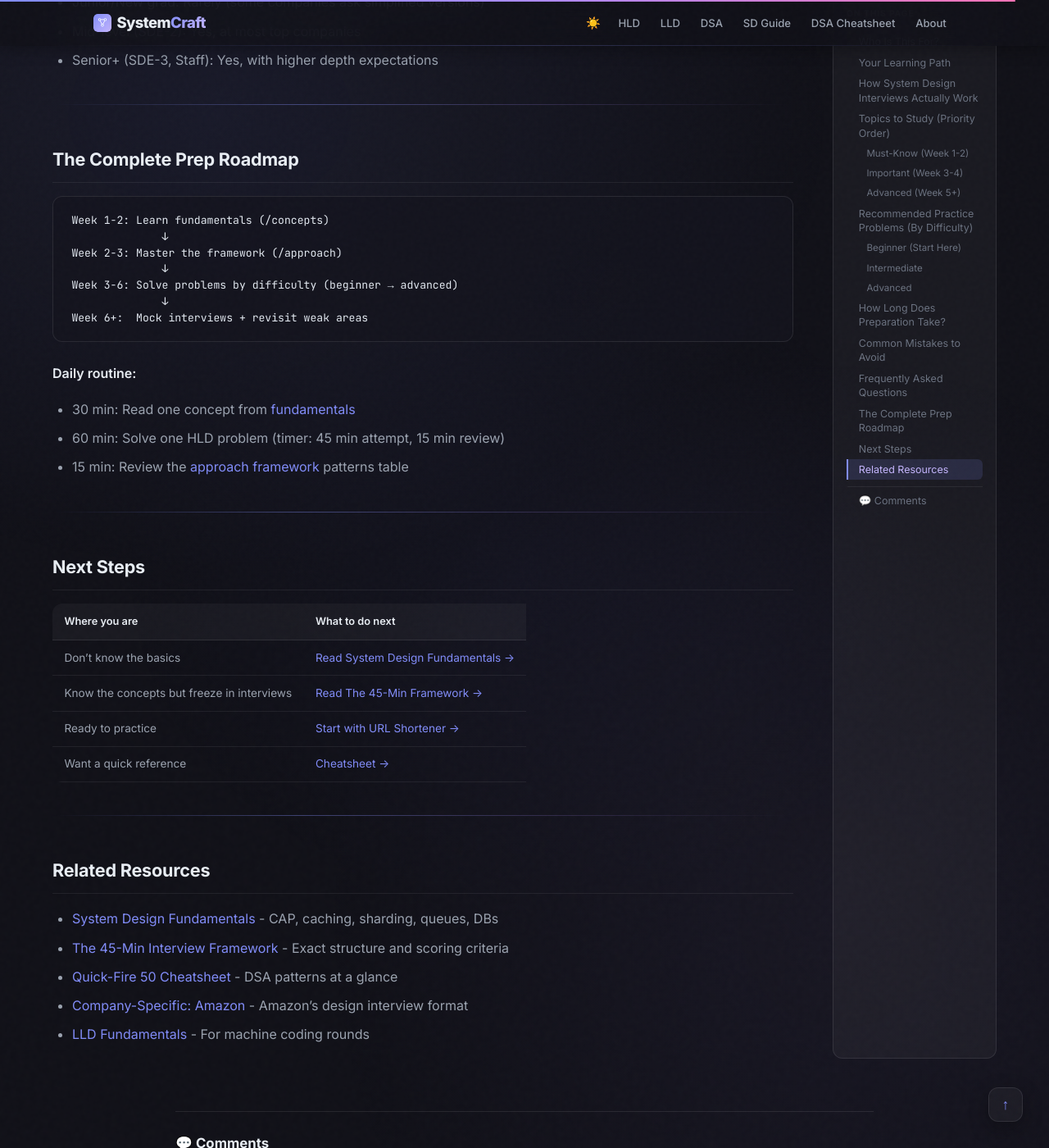
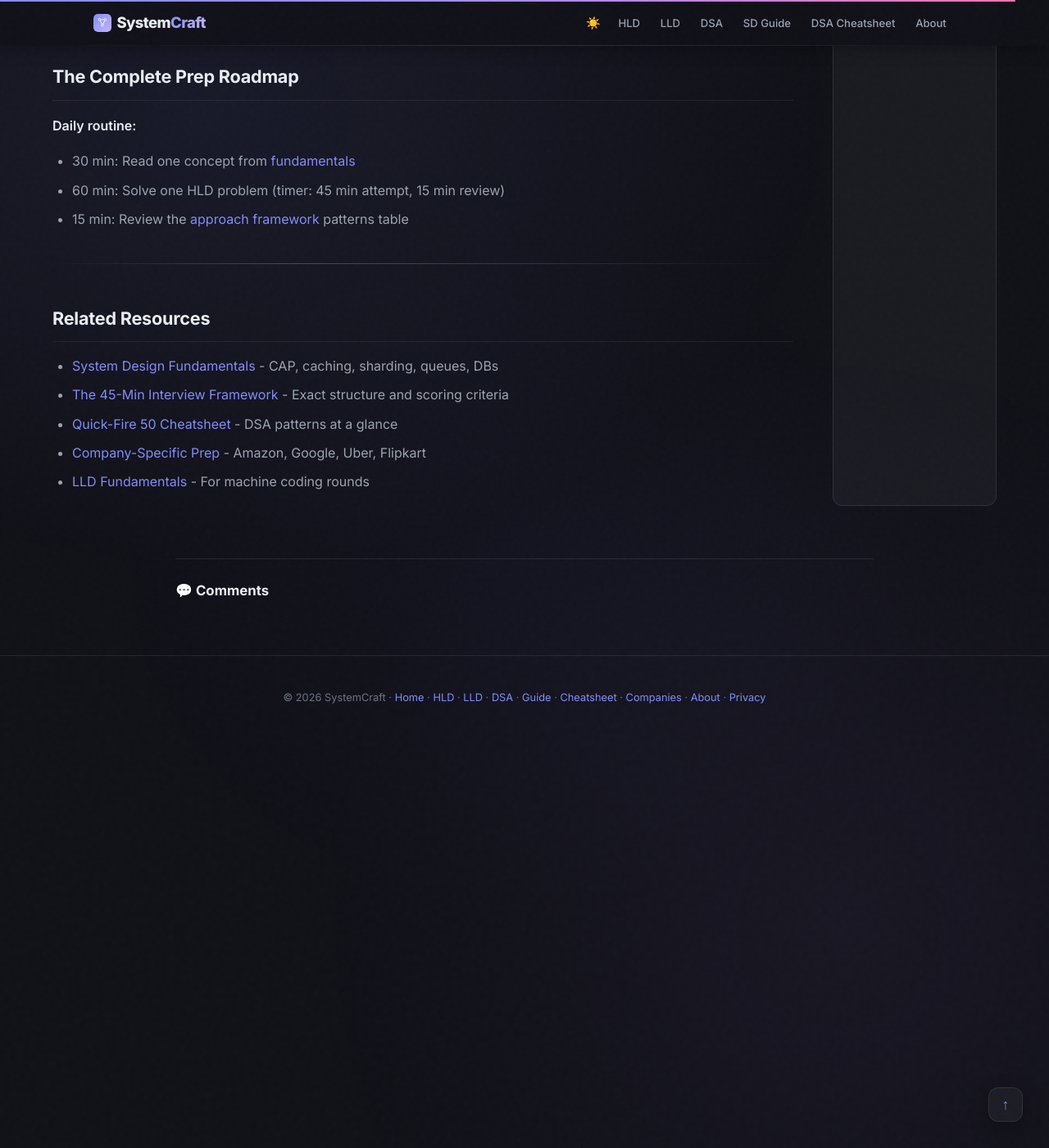
Before and after one commit to iluzn/HLD-Designs, a Jekyll site: the page built from pages/system-design-interview-guide.md, in a window 1280 px wide and 1400 px high, scrolled down 5245 px. Shown: the whole window at 82% size. Built offline with Jekyll 4.4.1, drawn with Linux system fonts in a browser that asks for light colours; nearby versions of some CDN libraries; comment, search, counter and statistics services are not loaded; some of the changed text lies outside the part shown.

Commit message:
SD Guide: remove repetitive sections (duplicate roadmap, next steps table, new-here callout)

````diff
--- a/pages/system-design-interview-guide.md
+++ b/pages/system-design-interview-guide.md
@@ -78,8 +78,6 @@ A typical system design interview is 45-60 minutes. The interviewer gives you an
 4. **Communication** - Can you drive the conversation and explain your decisions clearly?
 
 You're NOT expected to design a production system. You're expected to demonstrate structured thinking and trade-off awareness.
-
-> **New here?** Start with the [fundamentals](/concepts) if terms like "CAP theorem" or "consistent hashing" don't ring a bell. Then read the [interview framework](/approach) to understand the 45-minute structure.
 
 ---
 
@@ -199,31 +197,10 @@ The patterns transfer. If you've done 12 designs, you've seen caching, queues, d
 
 ## The Complete Prep Roadmap
 
-```
-Week 1-2: Learn fundamentals (/concepts)
-              ↓
-Week 2-3: Master the framework (/approach)
-              ↓
-Week 3-6: Solve problems by difficulty (beginner → advanced)
-              ↓
-Week 6+:  Mock interviews + revisit weak areas
-```
-
 **Daily routine:**
 - 30 min: Read one concept from [fundamentals](/concepts)
 - 60 min: Solve one HLD problem (timer: 45 min attempt, 15 min review)
 - 15 min: Review the [approach framework](/approach) patterns table
-
----
-
-## Next Steps
-
-| Where you are | What to do next |
-|---------------|-----------------|
-| Don't know the basics | [Read System Design Fundamentals →](/concepts) |
-| Know the concepts but freeze in interviews | [Read The 45-Min Framework →](/approach) |
-| Ready to practice | [Start with URL Shortener →](/hld/URLShortner) |
-| Want a quick reference | [Cheatsheet →](/cheatsheet) |
 
 ---
 
@@ -232,5 +209,5 @@ Week 6+:  Mock interviews + revisit weak areas
 - [System Design Fundamentals](/concepts) - CAP, caching, sharding, queues, DBs
 - [The 45-Min Interview Framework](/approach) - Exact structure and scoring criteria
 - [Quick-Fire 50 Cheatsheet](/cheatsheet) - DSA patterns at a glance
-- [Company-Specific: Amazon](/companies/amazon) - Amazon's design interview format
+- [Company-Specific Prep](/companies) - Amazon, Google, Uber, Flipkart
 - [LLD Fundamentals](/lld-fundamentals) - For machine coding rounds
````
